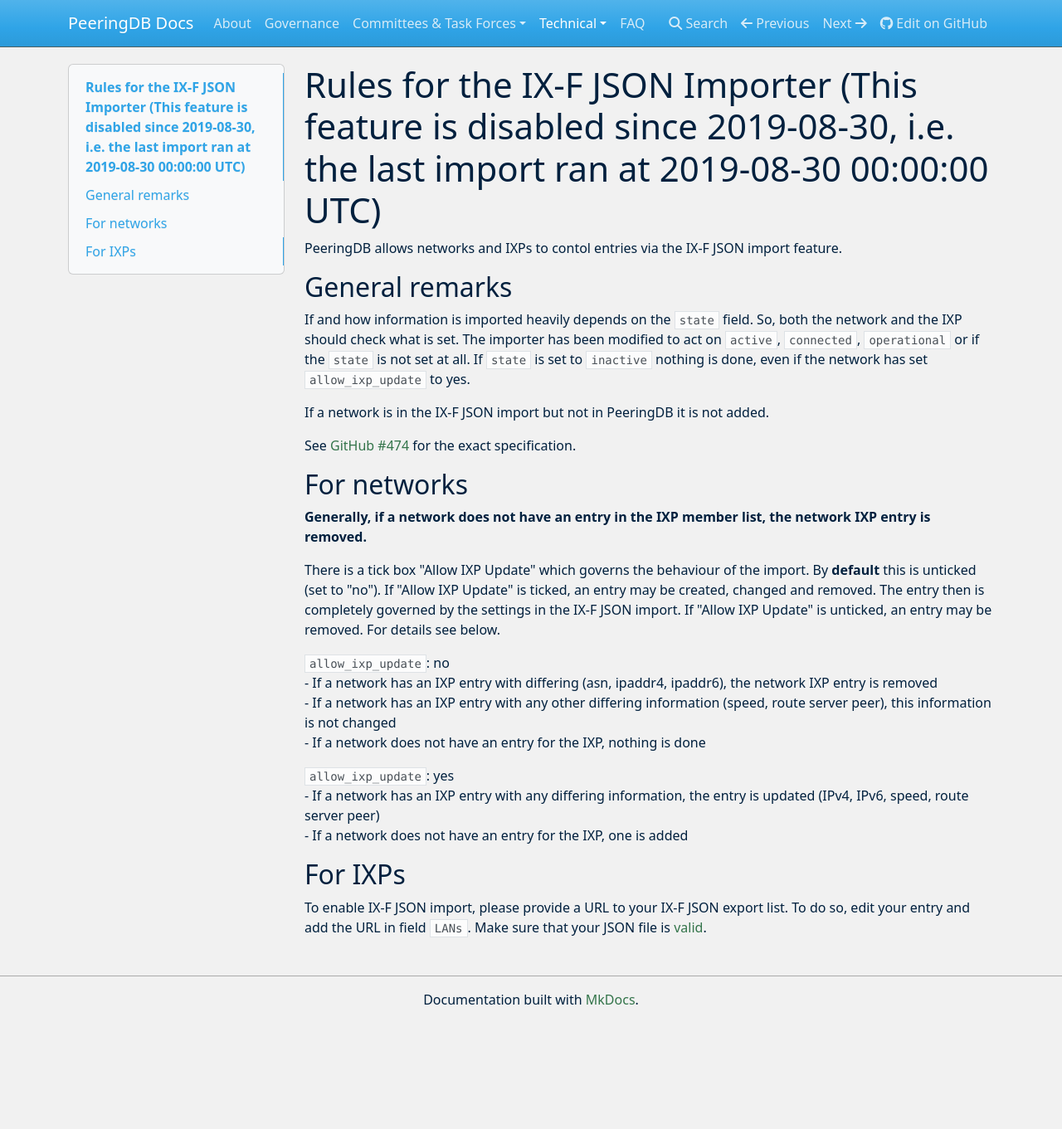
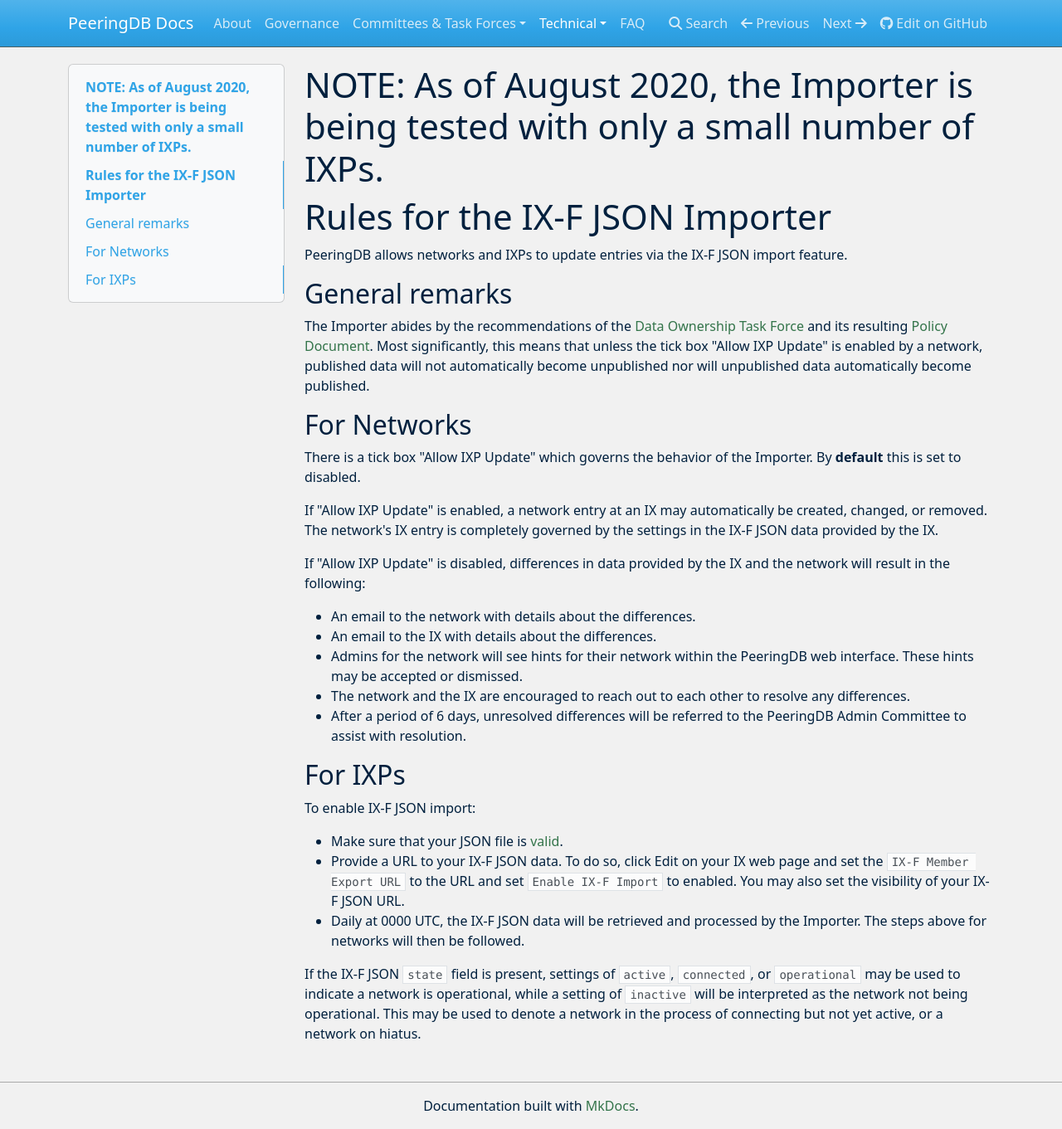
Before and after one commit to peeringdb/docs, an MkDocs documentation site: the page built from docs/ix-f-json-import-rules.md, in a window 1280 px wide and 1361 px high. Shown: the whole window at 83% size. Built offline with MkDocs 1.6.1, drawn with Linux system fonts in a browser that asks for light colours; nearby versions of some CDN libraries.

Commit message:
Update ix-f-json-import-rules.md

```diff
--- a/docs/ix-f-json-import-rules.md
+++ b/docs/ix-f-json-import-rules.md
@@ -1,26 +1,29 @@
-# Rules for the IX-F JSON Importer (This feature is disabled since 2019-08-30, i.e. the last import ran at 2019-08-30 00:00:00 UTC)
-PeeringDB allows networks and IXPs to contol entries via the IX-F JSON import feature.
+# NOTE: As of August 2020, the Importer is being tested with only a small number of IXPs.
+
+# Rules for the IX-F JSON Importer
+PeeringDB allows networks and IXPs to update entries via the IX-F JSON import feature.
 
 ## General remarks
-If and how information is imported heavily depends on the `state` field. So, both the network and the IXP should check what is set. The importer has been modified to act on `active`, `connected`, `operational` or if the `state` is not set at all. If `state` is set to `inactive` nothing is done, even if the network has set `allow_ixp_update` to yes.
+The Importer abides by the recommendations of the [Data Ownership Task Force](taskforce/dataownership/) and its resulting [Policy Document](https://docs.peeringdb.com/gov/misc/2020-04-06_PeeringDB_Data_Ownership_Policy_Document_v1.0.pdf). Most significantly, this means that unless the tick box "Allow IXP Update" is enabled by a network, published data will not automatically become unpublished nor will unpublished data automatically become published.
 
-If a network is in the IX-F JSON import but not in PeeringDB it is not added.
+## For Networks
+There is a tick box "Allow IXP Update" which governs the behavior of the Importer. By **default** this is set to disabled.
 
-See [GitHub #474](https://github.com/peeringdb/peeringdb/issues/474) for the exact specification.
+If "Allow IXP Update" is enabled, a network entry at an IX may automatically be created, changed, or removed. The network's IX entry is completely governed by the settings in the IX-F JSON data provided by the IX.
 
-## For networks
-**Generally, if a network does not have an entry in the IXP member list, the network IXP entry is removed.**
+If "Allow IXP Update" is disabled, differences in data provided by the IX and the network will result in the following:
 
-There is a tick box "Allow IXP Update" which governs the behaviour of the import. By **default** this is unticked (set to "no"). If "Allow IXP Update" is ticked, an entry may be created, changed and removed. The entry then is completely governed by the settings in the IX-F JSON import. If "Allow IXP Update" is unticked, an entry may be removed. For details see below.
-
-`allow_ixp_update`: no
-- If a network has an IXP entry with differing (asn, ipaddr4, ipaddr6), the network IXP entry is removed
-- If a network has an IXP entry with any other differing information (speed, route server peer), this information is not changed
-- If a network does not have an entry for the IXP, nothing is done
-
-`allow_ixp_update`: yes
-- If a network has an IXP entry with any differing information, the entry is updated (IPv4, IPv6, speed, route server peer)
-- If a network does not have an entry for the IXP, one is added
+- An email to the network with details about the differences.
+- An email to the IX with details about the differences.
+- Admins for the network will see hints for their network within the PeeringDB web interface. These hints may be accepted or dismissed.
+- The network and the IX are encouraged to reach out to each other to resolve any differences.
+- After a period of 6 days, unresolved differences will be referred to the PeeringDB Admin Committee to assist with resolution.
 
 ## For IXPs
-To enable IX-F JSON import, please provide a URL to your IX-F JSON export list. To do so, edit your entry and add the URL in field `LANs`. Make sure that your JSON file is [valid](https://www.ixpdb.net/en/validator/).
+To enable IX-F JSON import:
+
+- Make sure that your JSON file is [valid](https://www.ixpdb.net/en/validator/).
+- Provide a URL to your IX-F JSON data. To do so, click Edit on your IX web page and set the `IX-F Member Export URL` to the URL and set `Enable IX-F Import` to enabled. You may also set the visibility of your IX-F JSON URL.
+- Daily at 0000 UTC, the IX-F JSON data will be retrieved and processed by the Importer. The steps above for networks will then be followed.
+
+If the IX-F JSON `state` field is present, settings of `active`, `connected`, or `operational` may be used to indicate a network is operational, while a setting of `inactive` will be interpreted as the network not being operational. This may be used to denote a network in the process of connecting but not yet active, or a network on hiatus.
```
